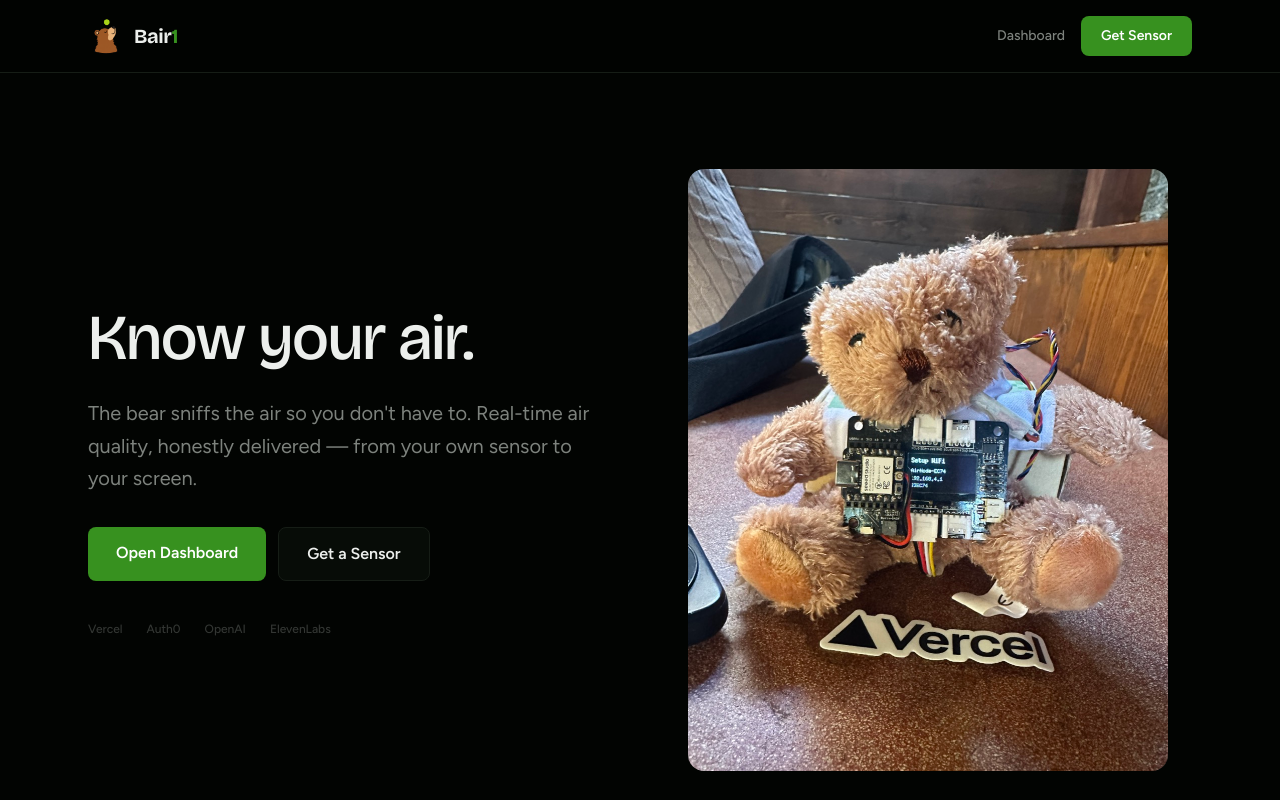
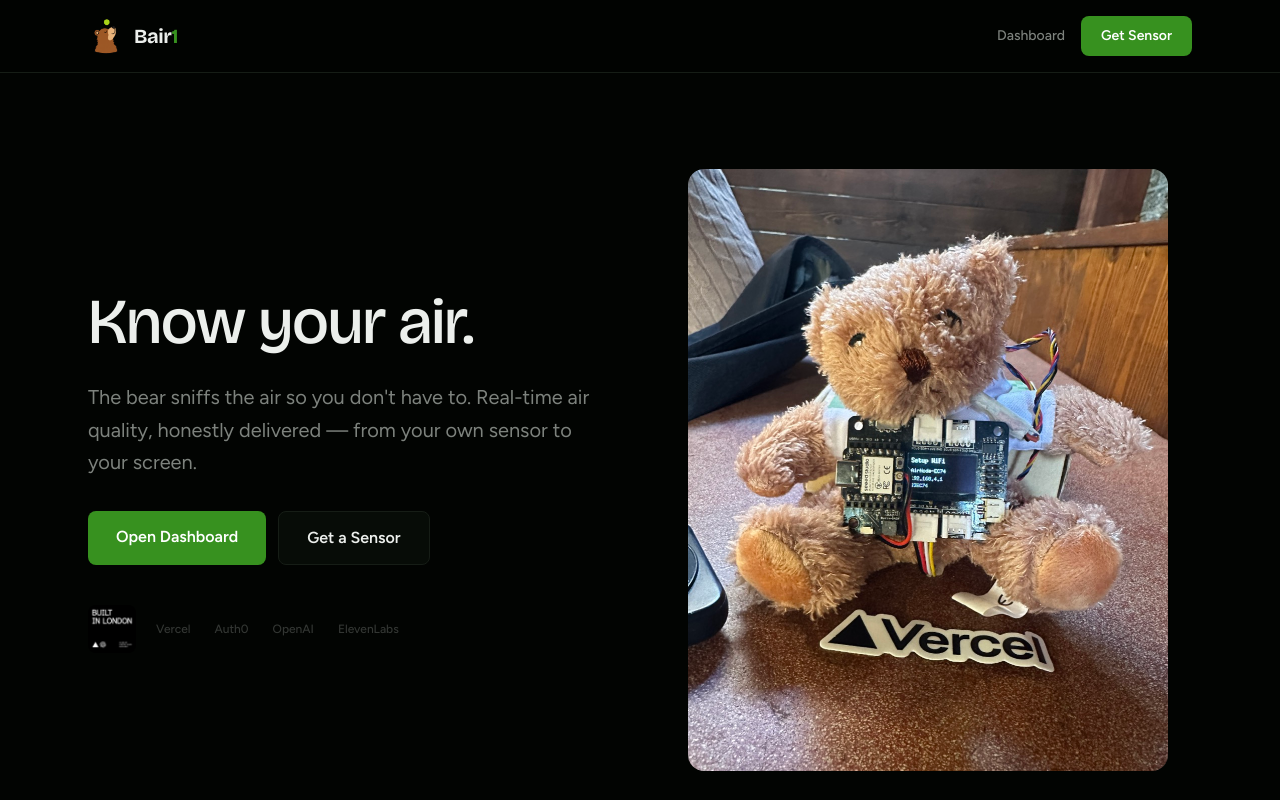
Before and after one commit to Hey-Salad/bair1-web, a Next.js app: page / in a window 1280 px wide. Shown: the top 800 px of the page. Built offline with nearby package versions, Linux system fonts and the light colour scheme.

Commit message:
Add Built in London badge to hero section
Co-Authored-By: Claude Opus 4.6 <noreply@anthropic.com>

```diff
--- a/src/app/page.tsx
+++ b/src/app/page.tsx
@@ -85,10 +85,21 @@ export default function LandingPage() {
                   Get a Sensor
                 </Link>
               </div>
-              <div className="flex flex-wrap items-center gap-x-6 gap-y-2 text-xs text-muted/40 font-medium">
-                {["Vercel", "Auth0", "OpenAI", "ElevenLabs"].map((name) => (
-                  <span key={name}>{name}</span>
-                ))}
+              <div className="flex items-center gap-5">
+                <a href="https://luma.com/1uv1oeuu?tk=CYoskc" target="_blank" rel="noopener noreferrer">
+                  <Image
+                    src="/hackathon-badge.avif"
+                    alt="Built in London hackathon badge"
+                    width={48}
+                    height={48}
+                    className="rounded-lg hover:opacity-80 transition-opacity"
+                  />
+                </a>
+                <div className="flex flex-wrap items-center gap-x-6 gap-y-2 text-xs text-muted/40 font-medium">
+                  {["Vercel", "Auth0", "OpenAI", "ElevenLabs"].map((name) => (
+                    <span key={name}>{name}</span>
+                  ))}
+                </div>
               </div>
             </div>
             <div className="flex items-center justify-center">
```
